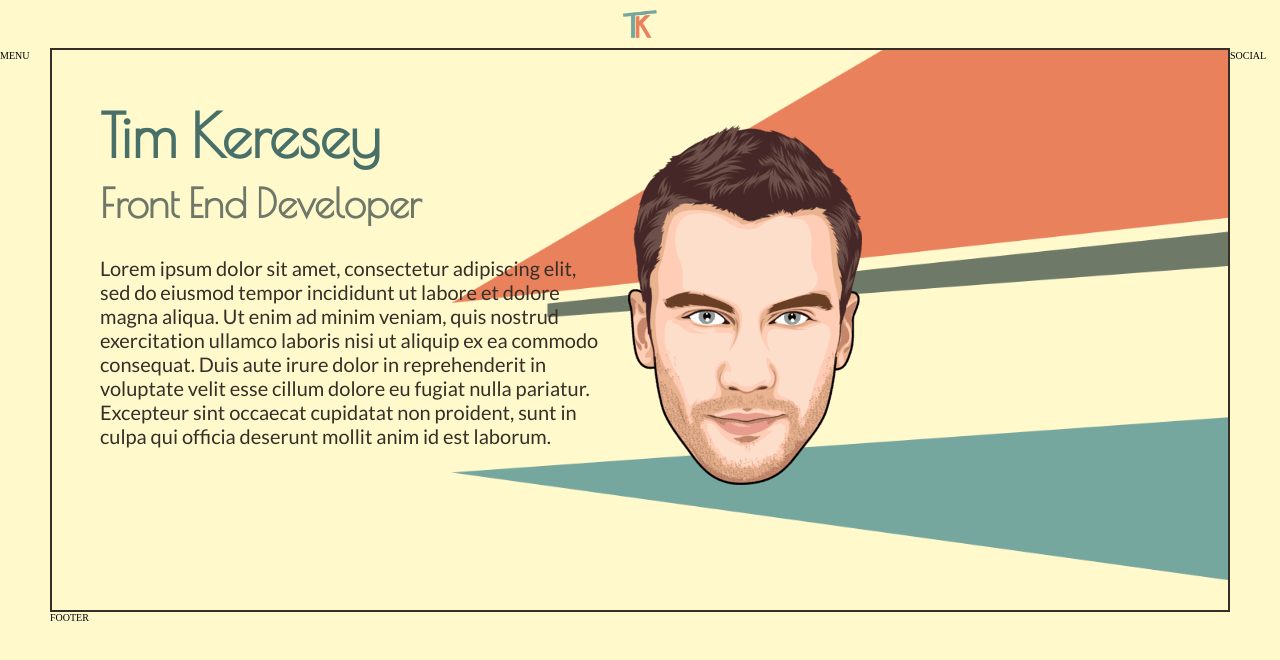
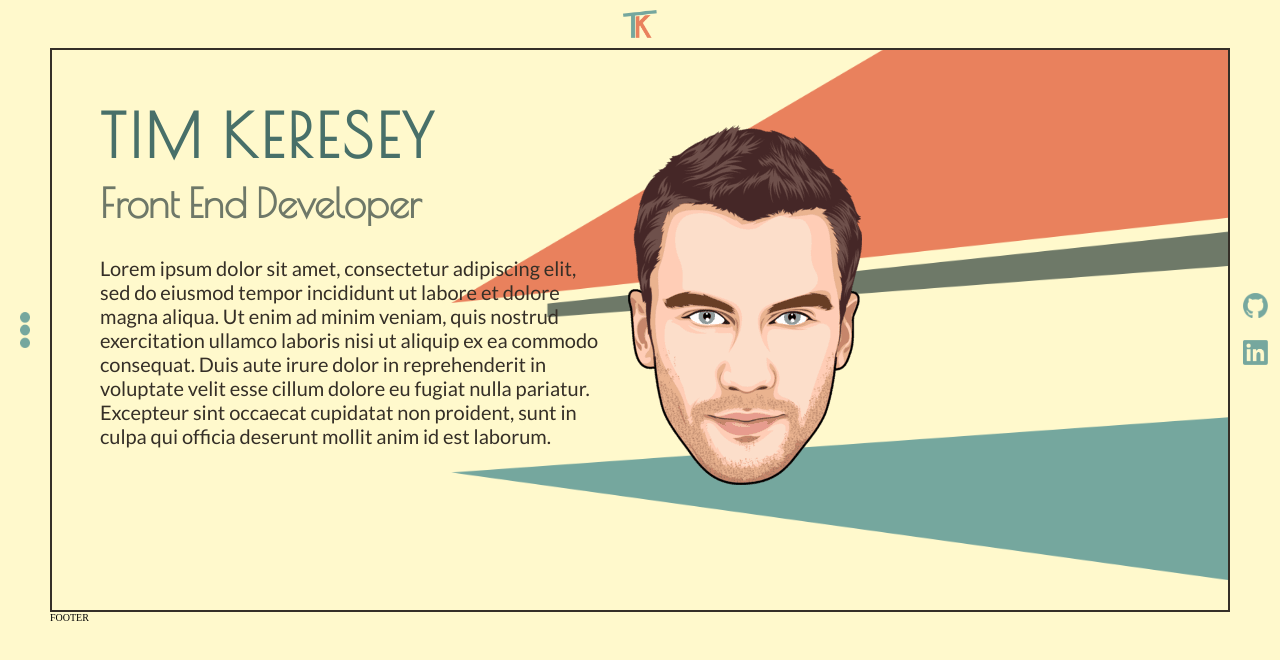
Before and after one commit to timkeresey/my-site, a React (Create React App) app: page / in a window 1280 px wide. Shown: the top 660 px of the page. Built offline with nearby package versions, Linux system fonts and the light colour scheme.

Commit message:
style menu bars

```diff
--- a/src/App/App.js
+++ b/src/App/App.js
@@ -14,7 +14,7 @@ const App = () => {
       </header>
       <div className="hero">
         <div className="hero__text">
-          <h1 className="hero__text--title">Tim Keresey</h1>
+          <h1 className="hero__text--title">TIM KERESEY</h1>
           <h2 className="hero__text--title2">Front End Developer</h2>
           <p className="hero__text--body">
           Lorem ipsum dolor sit amet, consectetur adipiscing elit, sed do eiusmod tempor incididunt ut labore et dolore magna aliqua. Ut enim ad minim veniam, quis nostrud exercitation ullamco laboris nisi ut aliquip ex ea commodo consequat. Duis aute irure dolor in reprehenderit in voluptate velit esse cillum dolore eu fugiat nulla pariatur. Excepteur sint occaecat cupidatat non proident, sunt in culpa qui officia deserunt mollit anim id est laborum.
--- a/src/App/App.scss
+++ b/src/App/App.scss
@@ -76,6 +76,7 @@
       font-size: 6rem;
       color: $color-blue-dark;
       margin-bottom: 1rem;
+      letter-spacing: 4px;
     }
 
     &--title2 {
--- a/src/components/Menu/Menu.js
+++ b/src/components/Menu/Menu.js
@@ -1,10 +1,12 @@
 import './Menu.scss';
+
+import menu from '../../assets/images/menu.png';
 
 const Menu = () => {
 
     return (
         <div className="menu">
-            MENU
+            <img src={menu} alt="menu icon" className="menu__icon" />
         </div>
     )
 }
--- a/src/components/Menu/Menu.scss
+++ b/src/components/Menu/Menu.scss
@@ -6,4 +6,12 @@
     border-width: 2px;
     border-color: $color-lava;
     width: 5.2rem;
+    display: flex;
+    flex-direction: column;
+    justify-content: center;
+    align-items: center;
+
+    &__icon {
+        width: 1rem;
+    }
 }
--- a/src/components/SocialBar/SocialBar.js
+++ b/src/components/SocialBar/SocialBar.js
@@ -1,10 +1,18 @@
 import './SocialBar.scss';
+
+import github from '../../assets/images/gh.png';
+import linkedin from '../../assets/images/linkedin.png';
 
 const SocialBar = () => {
 
     return (
         <div className="social-bar">
-            SOCIAL
+            <a href="https://github.com/timkeresey" target="_blank" rel="noreferrer noopener" className="github">
+               <img src={github} alt="Github profile" className='github__icon' />
+            </a>
+            <a href="https://www.linkedin.com/in/tim-keresey/" target="_blank" rel="noreferrer noopener" className="linkedin">
+               <img src={linkedin} alt="Github profile" className='linkedin__icon' />
+            </a>
         </div>
     )
 }
--- a/src/components/SocialBar/SocialBar.scss
+++ b/src/components/SocialBar/SocialBar.scss
@@ -7,4 +7,24 @@
     border-color: $color-lava;
     width: 5.2rem;
     transform: translateX(-2px);
+    display: flex;
+    flex-direction: column;
+    justify-content: center;
+    align-items: center;
 }
+
+.github {
+    margin-bottom: 1rem;
+
+    &__icon {
+        width: 2.5rem;
+    }
+}
+
+.linkedin {
+    margin-top: 1rem;
+
+    &__icon {
+        width: 2.5rem;
+    }
+}
```
Also changed, not shown: src/assets/images/gh.png (added), src/assets/images/linkedin.png (added).
